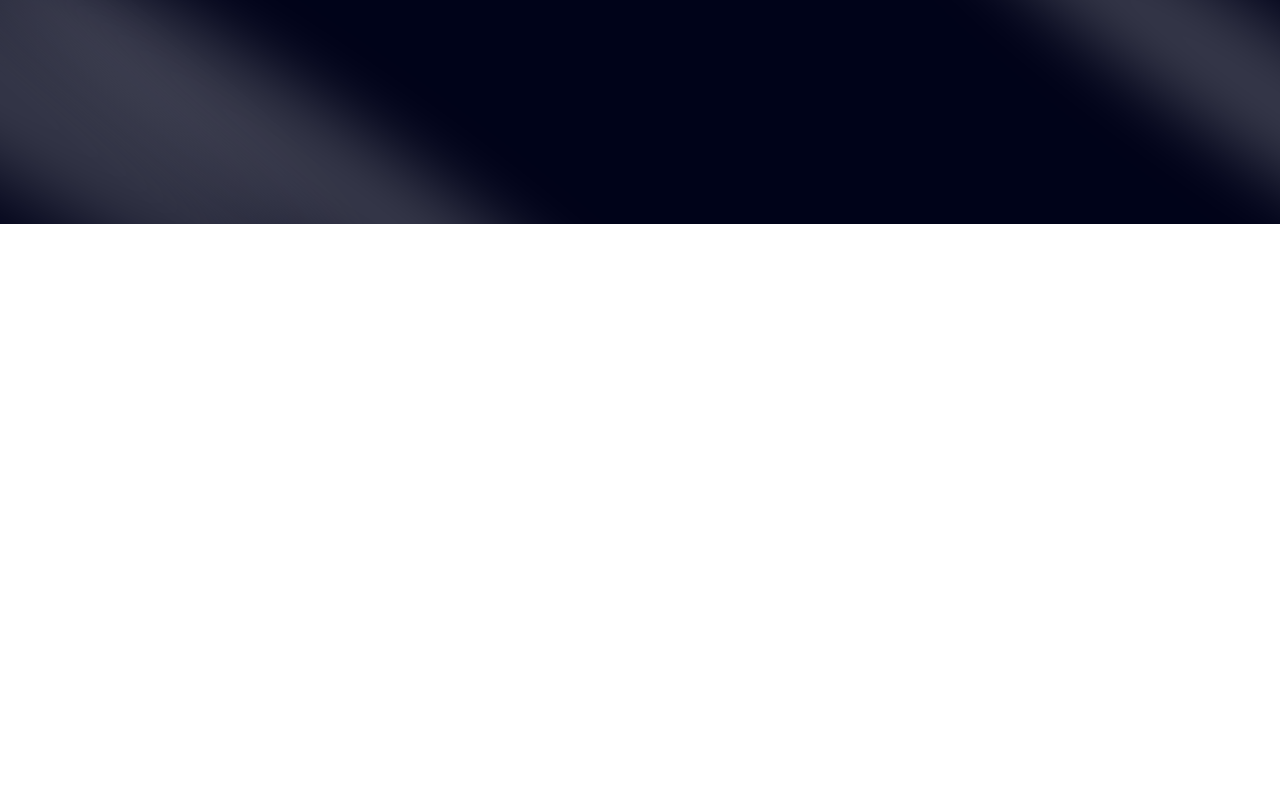
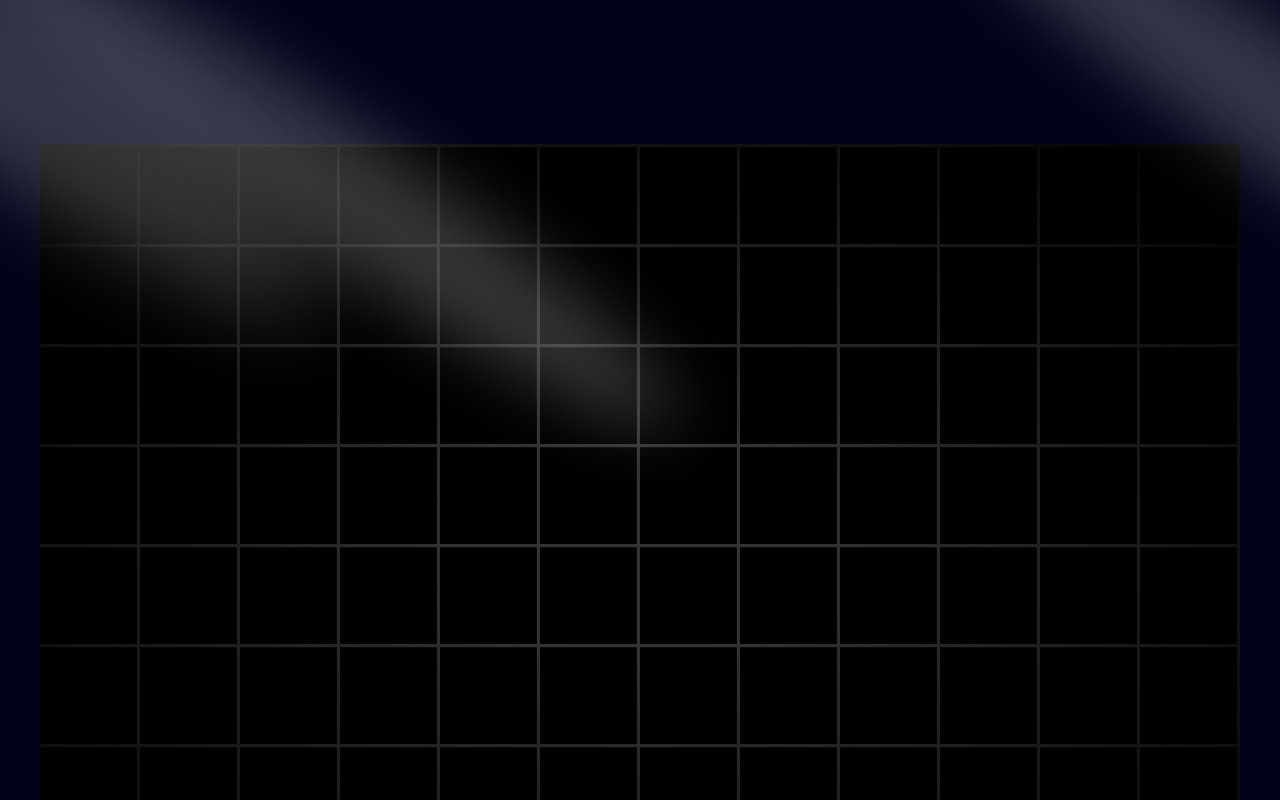
Before and after one commit to rajeshchauhan1426/NEXT-JS-portfolio, a Next.js app: page / in a window 1280 px wide. Shown: the top 800 px of the page. Built offline with nearby package versions, Linux system fonts and the light colour scheme.

Commit message:
new theme and library

```diff
--- a/app/layout.tsx
+++ b/app/layout.tsx
@@ -1,23 +1,14 @@
 import type { Metadata } from "next";
-import localFont from "next/font/local";
+import { Inter } from "next/font/google";
+
 import "./globals.css";
+import { ThemeProvider } from "./theme-provider";
 
-
-
-const geistSans = localFont({
-  src: "./fonts/GeistVF.woff",
-  variable: "--font-geist-sans",
-  weight: "100 900",
-});
-const geistMono = localFont({
-  src: "./fonts/GeistMonoVF.woff",
-  variable: "--font-geist-mono",
-  weight: "100 900",
-});
+const inter = Inter({ subsets: ["latin"] });
 
 export const metadata: Metadata = {
-  title: "Rajesh Portfolio ",
-  description: "Modern portfolio website in Next ",
+  title: "Adrian's Portfolio",
+  description: "Modern & Minimal JS Mastery Portfolio",
 };
 
 export default function RootLayout({
@@ -26,11 +17,19 @@
   children: React.ReactNode;
 }>) {
   return (
-    <html lang="en">
-      <body
-        className={`${geistSans.variable} ${geistMono.variable} antialiased`}
-      >
-        {children}
+    <html lang="en" suppressHydrationWarning>
+      <head>
+        <link rel="icon" href="/jsm-logo.png" sizes="any" />
+      </head>
+      <body className={inter.className}>
+        <ThemeProvider
+          attribute="class"
+          defaultTheme="dark"
+          enableSystem
+          disableTransitionOnChange
+        >
+          {children}
+        </ThemeProvider>
       </body>
     </html>
   );
--- /dev/null
+++ b/app/theme-provider.tsx
@@ -0,0 +1,9 @@
+"use client"
+
+import * as React from "react"
+import { ThemeProvider as NextThemesProvider } from "next-themes"
+import { type ThemeProviderProps } from "next-themes/dist/types"
+
+export function ThemeProvider({ children, ...props }: ThemeProviderProps) {
+  return <NextThemesProvider {...props}>{children}</NextThemesProvider>
+}
--- a/components/Hero.tsx
+++ b/components/Hero.tsx
@@ -10,6 +10,9 @@
             <Spotlight className="top-10 left-full h-[80vh] w-[50vw] fill-red-600"/>
             <Spotlight className="top-28 left-80 h-[80vh] w-[50vw] fill-blue-500 "/>
           </div>
+          <div className="h-screen w-full dark:bg-black bg-white  dark:bg-grid-white/[0.2] bg-grid-black/[0.3] relative flex items-center justify-center">
+      <div className="absolute pointer-events-none inset-0 flex items-center justify-center dark:bg-black bg-white [mask-image:radial-gradient(ellipse_at_center,transparent_20%,black)]"/>
+    </div>
        </div>
     )
 }
--- a/package.json
+++ b/package.json
@@ -10,9 +10,10 @@
   },
   "dependencies": {
     "clsx": "^2.1.1",
-    "framer-motion": "^11.5.6",
+    "framer-motion": "^11.9.0",
     "mini-svg-data-uri": "^1.4.4",
     "next": "14.2.11",
+    "next-themes": "^0.3.0",
     "react": "^18",
     "react-dom": "^18",
     "tailwind-merge": "^2.5.2",
```
Also changed, not shown: tailwind.config.ts (line endings or trailing spaces), 1 other file (tests, documents, lock files or other folders).
